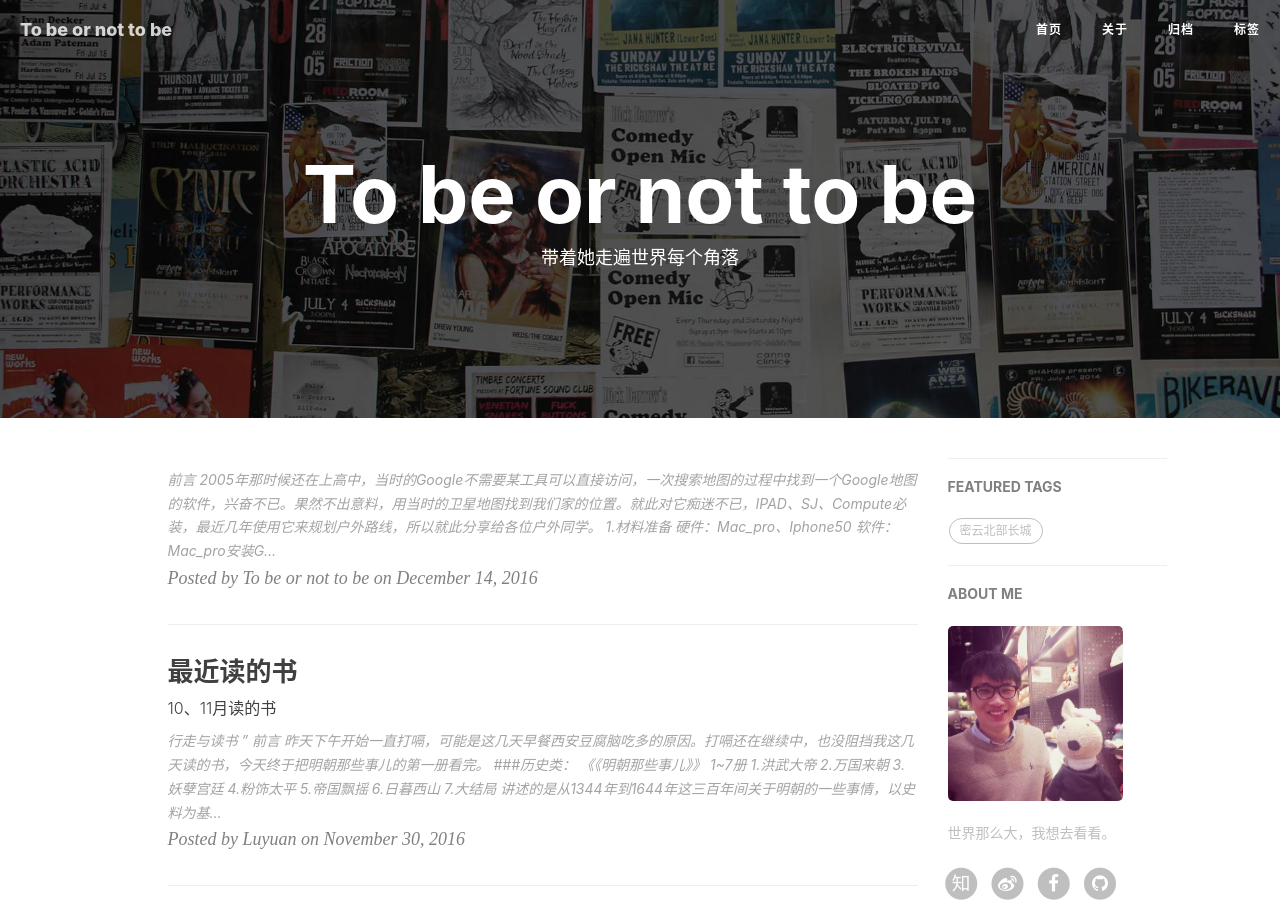
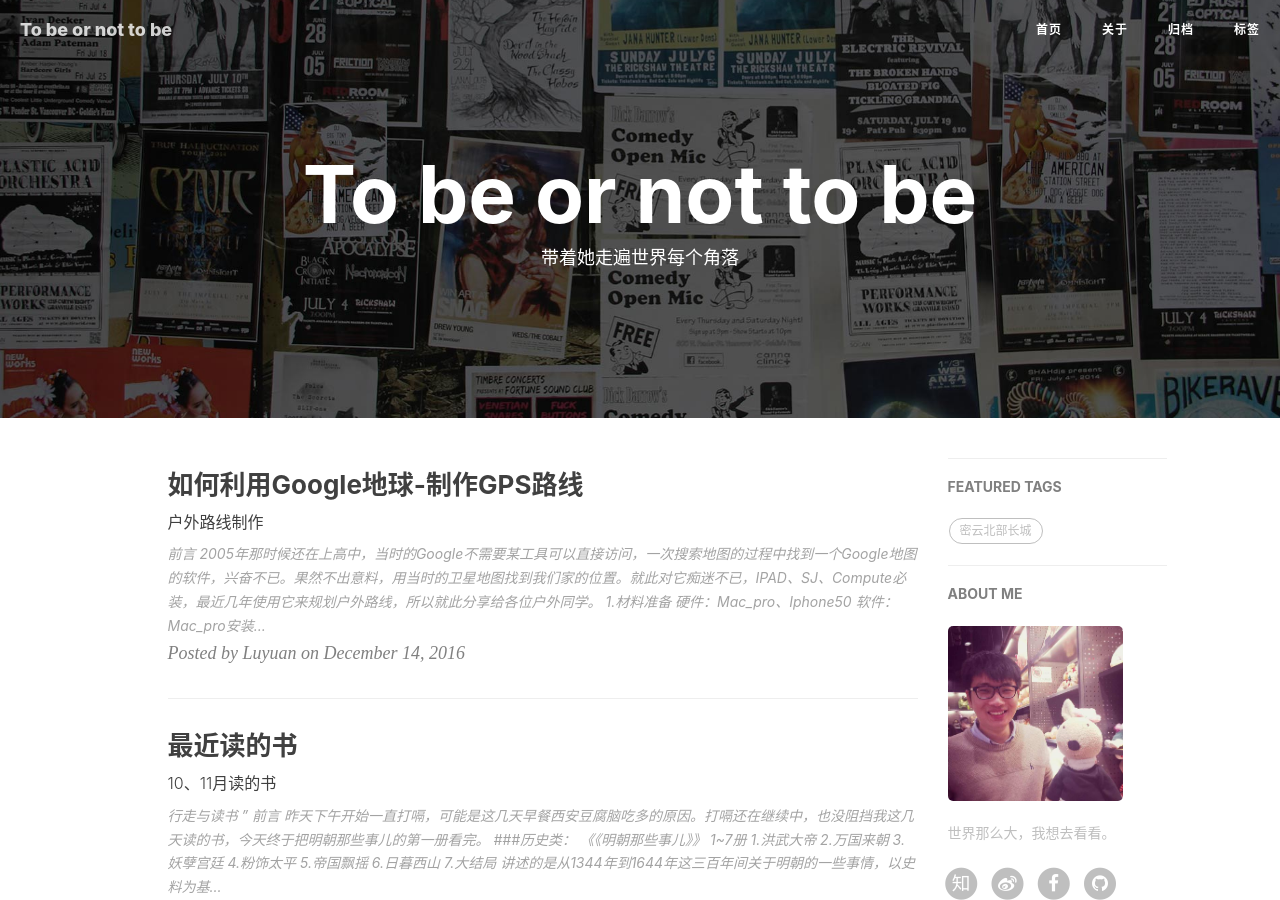
Before and after one commit to Liamlu28/imluyuan.github.io, a Jekyll site: the page built from index.html, in a window 1280 px wide and 900 px high. Built offline with Jekyll 4.4.1, drawn with Linux system fonts in a browser that asks for light colours; nearby versions of some CDN libraries; the list of posts is cut into pages by our own code; comment, search, counter and statistics services are not loaded.

Commit message:
Fix other error

```diff
--- a/_posts/2016-12-14-如何利用Google地球-制作GPS路线.markdown
+++ b/_posts/2016-12-14-如何利用Google地球-制作GPS路线.markdown
@@ -1,7 +1,7 @@
 ---
 layout:     post
 title:      "如何利用Google地球-制作GPS路线"
-subtitle:   "户外路线制作”
+subtitle:   "户外路线制作"
 date:       2016-12-14 23:38:58
 author:     "Luyuan"
 header-img: "img/map/WechatIMG25.jpeg"
@@ -10,6 +10,7 @@ tags:
     - 工具
 ---
 
+---
 # 前言
 2005年那时候还在上高中，当时的Google不需要某工具可以直接访问，一次搜索地图的过程中找到一个Google地图的软件，兴奋不已。果然不出意料，用当时的卫星地图找到我们家的位置。就此对它痴迷不已，IPAD、SJ、Compute必装，最近几年使用它来规划户外路线，所以就此分享给各位户外同学。
 
@@ -68,5 +69,6 @@ tags:
 显示已经做好的轨迹
 ![24](/img/map/WechatIMG24.jpeg)
 
+---
 
 —— Luyuan 后记于 2016.12.14
```
